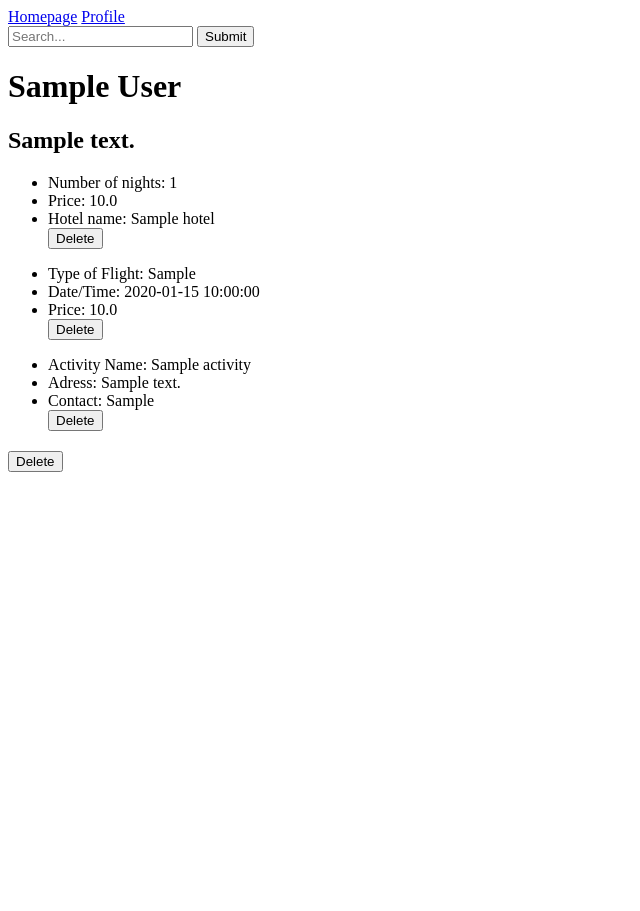
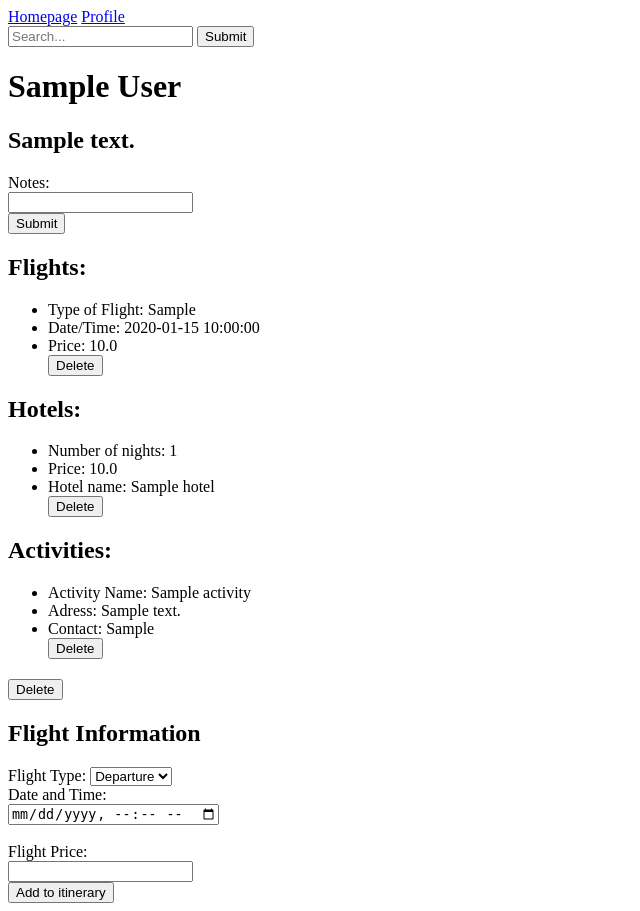
Before and after one commit to franschipits/iWanderSmart, a Flask app: page /user_itinerary/1 in a window 1280 px wide. Shown: the whole page, without its empty margins (0-640 px from the left). Before the commit the page ends 472 px from the top, so only its background shows below. Run offline with Flask 2, Linux system fonts and the light colour scheme; tables that the repository leaves empty hold one stand-in row (values such as "Sample post").

Commit message:
user notes in progress

```diff
--- a/server.py
+++ b/server.py
@@ -79,21 +79,36 @@ def user_login():
     return redirect("/")
 
 
+@app.route("/logout", methods=['POST'])
+def user_logout():
+
+    if session.get('current_user'):
+        del session['current_user']
+    flash('You have successfully logged yourself out!')
+    return redirect("/")
+
+
 @app.route("/profile")
 def show_profile():
 
-    user = crud.get_user_by_email(session["current_user"])
-    #itineraries = Saved_Itinerary.query.filter_by(user_id=user.user_id).all()
-    user_itineraries = User_Itinerary.query.filter_by(creator=user.user_id).all()
+    if 'current_user' not in session:
+        flash("Please log in")
+        return redirect("/")
 
-    # if itineraries is None:
-    #     itineraries = []
+    else:
+        user = crud.get_user_by_email(session["current_user"])
 
-    if user_itineraries is None:
-        user_itineraries = []
+        #itineraries = Saved_Itinerary.query.filter_by(user_id=user.user_id).all()
+        user_itineraries = User_Itinerary.query.filter_by(creator=user.user_id).all()
+
+        # if itineraries is None:
+        #     itineraries = []
+
+        if user_itineraries is None:
+            user_itineraries = []
 
 
-    return render_template("profile.html", user=user, user_itineraries=user_itineraries)
+        return render_template("profile.html", user=user, user_itineraries=user_itineraries)
 
 
 @app.route("/budget_update", methods=['POST'])
@@ -105,6 +120,18 @@ def show_budget():
     db.session.commit()
     print(user.budget)
     return jsonify({'budget': budget})
+
+
+@app.route("/notes_update", methods=['POST'])
+def show_notes():
+
+    notes = request.json.get('new_note')
+    user = crud.get_user_by_email(session["current_user"])
+    user_itinerary = crud.get_user_itinerary(user)
+    user_itinerary.notes = notes
+    db.session.commit()
+    print(user_itinerary.notes)
+    return jsonify({'notes': notes})
 
 
 @app.route("/user_itinerary")
@@ -205,6 +232,24 @@ def create_add_hotel():
     return render_template("user_itinerary_details.html", user_itinerary=user_itinerary)
 
 
+@app.route("/add_flight", methods=['POST'])
+def create_add_flight():
+
+    user = crud.get_user_by_email(session["current_user"])
+    type_flight = request.json.get('type_flight')
+    date_time = request.json.get('date_time')
+    price = request.json.get('price')
+    user_itinerary_id = request.json.get('itinerary_to_add_to')
+    flight = crud.create_flights(user_itinerary_id, type_flight, date_time, price)
+    db.session.add(flight)
+    db.session.commit()
+    print("This is the new flight")
+    print(flight)
+    return jsonify({'message':'Flight added!', 'type_flight': type_flight, 'date_time': date_time, 'price': price, 'flight_id': flight.flight_id})
+
+
+
+
 @app.route("/new_itinerary", methods=['POST'])
 def create_new_itinerary():
 
@@ -242,10 +287,11 @@ def delete_flight():
     db.session.commit()
     return jsonify({'message': 'Flight deleted!'})
 
+
 @app.route("/delete_activity", methods=['POST'])
 def delete_activity():
-    delete_activity = request.json.get('delete_activity')
-    del_activity = crud.get_activities_by_id(int(delete_activity))
+    activity_to_delete_id = request.json.get('delete_activity')
+    del_activity = crud.get_activity_by_id(int(activity_to_delete_id))
     db.session.delete(del_activity)
     db.session.commit()
     return jsonify({'message': 'Activity deleted!'})
--- a/static/delete_activity.js
+++ b/static/delete_activity.js
@@ -2,7 +2,7 @@ const deleteActivityButtons = document.querySelectorAll('button.delete_activitie
 for (const deleteActivityButton of deleteActivityButtons) {
 deleteActivityButton.addEventListener('click', (evt) => {
     const formAnswer = {
-        delete_activities: evt.target.id
+        delete_activity: evt.target.id
 
     }
     fetch('/delete_activity', {
@@ -15,7 +15,7 @@ deleteActivityButton.addEventListener('click', (evt) => {
 
     .then((response) => response.json())
     .then((responseJSON) => {
-        alert('Ativity deleted')
+        alert('Activity deleted')
         window.location.href = '/profile'
     })
 });
--- a/static/delete_flight.js
+++ /dev/null
@@ -1,22 +0,0 @@
-const button = document.querySelector('#delete_flight');
-
-button.addEventListener('click', (evt) => {
-
-    const formAnswer = {
-        delete_flight: evt.target.value
-    };
-
-    fetch('/delete_flight', {
-        method: 'POST',
-        body: JSON.stringify(formAnswer),
-        headers: {
-            'Content-Type': 'application/json'
-        },
-    })
-
-    .then((response) => response.json())
-    .then((responseJSON) => {
-        alert('Flight deleted')
-        window.location.href = '/profile'
-    })
-})
--- /dev/null
+++ b/static/flight.js
@@ -0,0 +1,57 @@
+const form = document.querySelector('#flight_info');
+
+form.addEventListener('submit', (evt) => {
+    evt.preventDefault();
+
+    const formAnswer = {
+        type_flight: document.querySelector('#type_flight').value,
+        date_time: document.querySelector('#date_time').value,
+        price: document.querySelector('#price').value,
+        itinerary_to_add_to: document.querySelector('#itinerary_to_add_to').value,
+    };
+
+    fetch('/add_flight', {
+        method: 'POST',
+        body: JSON.stringify(formAnswer),
+        headers: {
+            'Content-Type': 'application/json'
+        }
+    })
+
+    .then((response) => response.json())
+    .then((responseJSON) => {
+        document.querySelector('#flight_results')
+        .insertAdjacentHTML('beforeend', `<div>
+        <li>Type of Flight: ${responseJSON.type_flight} </li>
+        <li>Date/Time: ${responseJSON.date_time} </li>
+        <li>Price: ${responseJSON.price} </li>
+    <button class="delete_flight" id="${responseJSON.flight_id}"> Delete </button>
+    </div>`)
+    })
+
+});
+
+
+
+const deleteFlightButtons = document.querySelectorAll('button.delete_flight');
+for (const deleteFlightButton of deleteFlightButtons) {
+deleteFlightButton.addEventListener('click', (evt) => {
+    const formAnswer = {
+        delete_flight: evt.target.id
+
+    }
+    fetch('/delete_flight', {
+        method: 'POST',
+        body: JSON.stringify(formAnswer),
+        headers: {
+            'Content-Type': 'application/json'
+        },
+    })
+
+    .then((response) => response.json())
+    .then((responseJSON) => {
+        alert('Flight deleted')
+        window.location.href = '/profile'
+    })
+});
+}
--- a/templates/user_itinerary_details.html
+++ b/templates/user_itinerary_details.html
@@ -4,8 +4,31 @@
 
 {% block body %}
 <h1>{{ user_itinerary.name_place }}</h1>
-<h2>{{ user_itinerary.notes }}</h2>
 
+
+    <h2 id="user_notes"> {{ user_itinerary.notes }}</h2>
+    <form id="notes_update">
+        <label for="notes">Notes:</label><br>
+        <input type="text" id="notes" name="notes" value=""><br>
+        <input type="submit" value="Submit">
+    </form>
+
+
+    <h2>Flights:</h2>
+    <ul id="flight_results">
+    {% for flight in user_itinerary.flights %}
+    <div>
+        <li>Type of Flight: {{flight.type_flight}} </li>
+        <li>Date/Time: {{flight.date_time}} </li>
+        <li>Price: {{flight.price}} </li>
+    <button class="delete_flight" id="{{flight.flight_id}}"> Delete </button>
+    </div>
+    {% endfor %}
+   </ul>
+
+
+
+    <h2>Hotels:</h2>
     <ul>
     {% for hotel in user_itinerary.hotels %}
         <li>Number of nights: {{hotel.num_nights}} </li>
@@ -16,18 +39,7 @@
    </ul>
 
 
-
-   <ul>
-    {% for flight in user_itinerary.flights %}
-        <li>Type of Flight: {{flight.type_flight}} </li>
-        <li>Date/Time: {{flight.date_time}} </li>
-        <li>Price: {{flight.price}} </li>
-    <button class="delete_flight" id="{{flight.flight_id}}"> Delete </button>
-    {% endfor %}
-   </ul>
-
-
-
+   <h2>Activities:</h2>
    <ul>
     {% for activity in user_itinerary.activities %}
         <li>Activity Name: {{activity.name}} </li>
@@ -44,8 +56,33 @@
     <button id="delete_user_itinerary" value="{{user_itinerary.user_itinerary_id}}"> Delete </button>
 
 
+
+<h2>Flight Information</h2>
+<form id="flight_info">
+    <input type="hidden" id="itinerary_to_add_to" value="{{user_itinerary.user_itinerary_id}}">
+    <label for="flight_type">Flight Type:</label>
+    <select id="type_flight" name="flight_type">
+        <option value="Departure">Departure</option>
+        <option value="Return">Return</option>
+    </select>
+
+        <br>
+        <label for="date_and_time">Date and Time:</label><br>
+        <input type="datetime-local" id="date_time" name="date_time" value=""><br>
+
+
+        <br>
+        <label for="price_flight">Flight Price:</label><br>
+        <input type="number" id="price" name="price" value=""><br>
+
+
+    <button type="submit"> Add to itinerary </button>
+
+</form>
+
+
 <script src="/static/delete_itinerary.js"> </script>
 <script src="/static/delete_hotel.js"> </script>
-<script src="/static/delete_flight.js"> </script>
+<script src="/static/flight.js"> </script>
 <script src="/static/delete_activity.js"> </script>
 {% endblock %}
```
Also changed, not shown: static/notes.js (added, +23 -0 lines), templates/profile.html (+10 -1 lines), crud.py (line endings or trailing spaces), model.py (line endings or trailing spaces), static/delete_hotel.js (line endings or trailing spaces), templates/search.html (line endings or trailing spaces).
